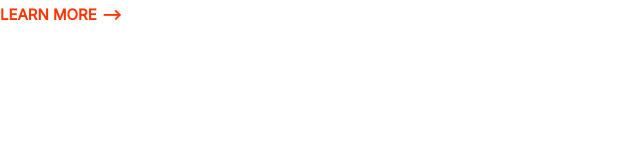
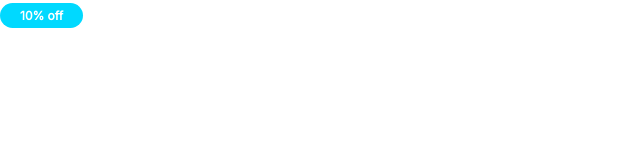
Before and after one commit to Thebeardedambivert/cloud-moshify, a plain HTML site: page index.html in a window 1280 px wide. Shown: the whole page, without its empty margins (0-640 px from the left). Drawn offline with Linux system fonts and the light colour scheme.

Commit message:
Added a badge.

```diff
--- a/css/styles.css
+++ b/css/styles.css
@@ -88,3 +88,37 @@ a {
     font-size: 1.5rem;
   }
 }
+
+/* Badges */
+
+.badge {
+  border-radius: 20px;
+  font-size: 2rem;
+  font-weight: 600;
+  padding: 0.5rem 2rem;
+  white-space: nowrap;
+}
+
+.badge--primary {
+  background: var(--color-primary);
+  color: #fff;
+}
+
+.badge--secondary {
+  background: var(--color-secondary);
+  color: #fff;
+}
+
+.badge--small {
+  font-size: 1.6rem;
+}
+
+@media screen and (min-width: 1024px) {
+  .badge {
+    font-size: 1.5rem;
+  }
+
+  .badge--small {
+    font-size: 1.2rem;
+  }
+}
--- a/index.html
+++ b/index.html
@@ -15,6 +15,6 @@
     <title>Document</title>
   </head>
   <body>
-    <a href="#" class="link-arrow"> Learn More</a>
+    <span class="badge badge--secondary badge--small">10% off</span>
   </body>
 </html>
```
